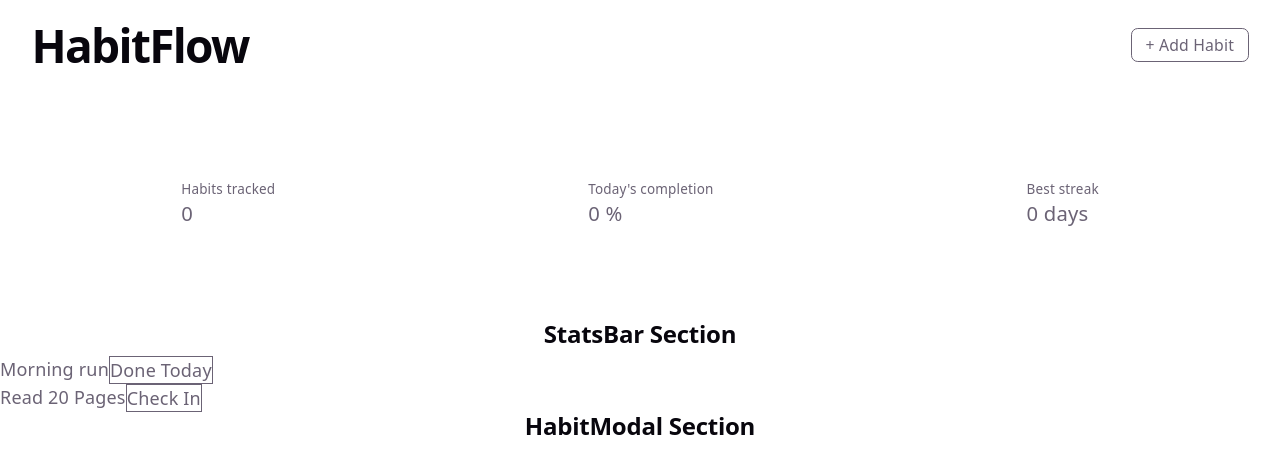
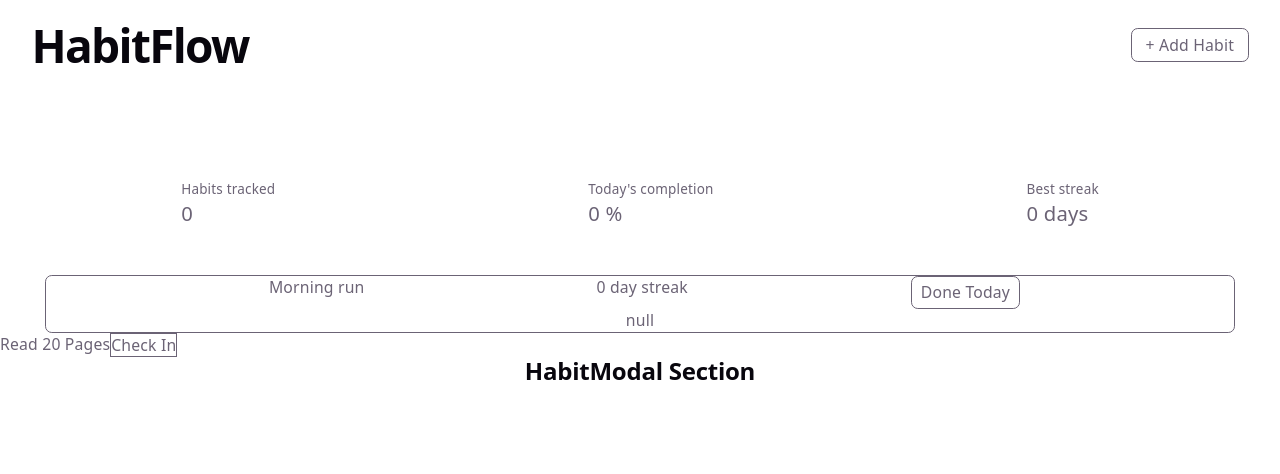
Before and after one commit to agungshndy/habit-tracker, a React (Vite) app: page / in a window 1280 px wide. Shown: the top 474 px of the page. Built offline with nearby package versions, Linux system fonts and the light colour scheme.

Commit message:
add dummy features for statsbar section

```diff
--- a/src/components/StatsBar.jsx
+++ b/src/components/StatsBar.jsx
@@ -1,13 +1,26 @@
+import { useState } from "react"
+
 function StatsBar(){
 
+    const [ streak,setStreak ] = useState(0);
+
     return (
-        <div className="mt-10">
-            <h2>StatsBar Section</h2>
-            <div className="flex">
-                <p>Morning run</p>
-                <button className="border">Done Today</button>
+        <div className="statsbar">
+            <div className="section-1 grid-cols-2 text-sm border rounded-md mx-10">
+                <div className="sectionbar-1 flex grid-cols-3 justify-evenly">
+                    <div className="mx-2">
+                        <p>Morning run</p>
+                    </div>
+                    <div className="mx-2">
+                        <p>{streak} day streak</p>
+                    </div>
+                    <button className="border rounded-md px-2 py-1">Done Today</button>
+                </div>
+                <div className="sectionbar-2">
+                    <p>null</p>
+                </div>
             </div>
-            <div className="flex">
+            <div className="section-2 flex text-sm">
                 <p>Read 20 Pages</p>
                 <button className="border">Check In</button>
             </div>
```
